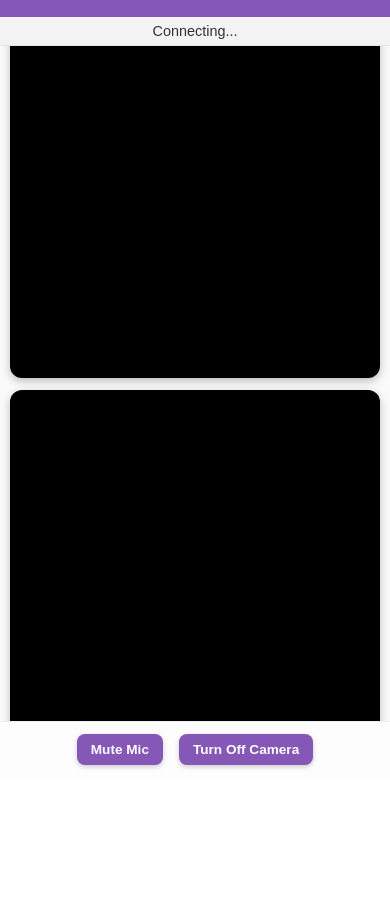
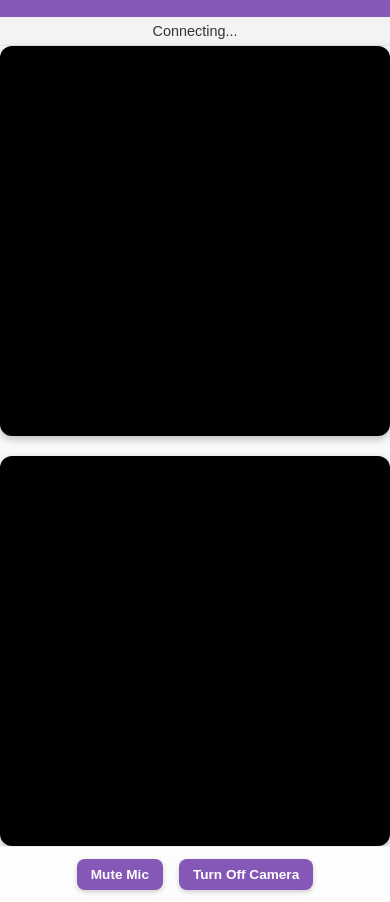
Before and after one commit to Rahultushar-git/anar, a website: page videocall.html in a window 390 px wide. Shown: the part 67-969 px from the top of the page. Before the commit the page ends 844 px from the top, so only its background shows below. Drawn offline with Linux system fonts and the light colour scheme.

Commit message:
Update videocall.html

```diff
--- a/videocall.html
+++ b/videocall.html
@@ -31,7 +31,7 @@
       padding: 12px 16px;
       display: flex;
       align-items: center;
-      justify-content: center; /* Center logo */
+      justify-content: center;
       min-height: 60px;
       color: #fff;
     }
@@ -57,18 +57,14 @@
     .video-area {
       flex: 1;
       display: flex;
-      flex-direction: column; /* always stack vertically */
       justify-content: center;
       align-items: center;
       background: var(--chat-bg);
-      padding: 10px;
-      gap: 12px;
-      overflow-y: auto;
+      gap: 20px;
     }
     video {
-      width: 100%;
-      max-width: 500px;
-      aspect-ratio: 1 / 1; /* perfect square */
+      width: 520px;
+      height: 520px;
       object-fit: cover;
       border-radius: 12px;
       background: #000;
@@ -105,8 +101,14 @@
       .logo {
         width: 110px;
       }
+      .video-area {
+        flex-direction: column; /* stack vertically */
+      }
       video {
-        max-width: none;
+        width: 100%;
+        max-width: 520px;
+        height: auto;
+        aspect-ratio: 1 / 1;
       }
       .btn {
         padding: 8px 14px;
```
